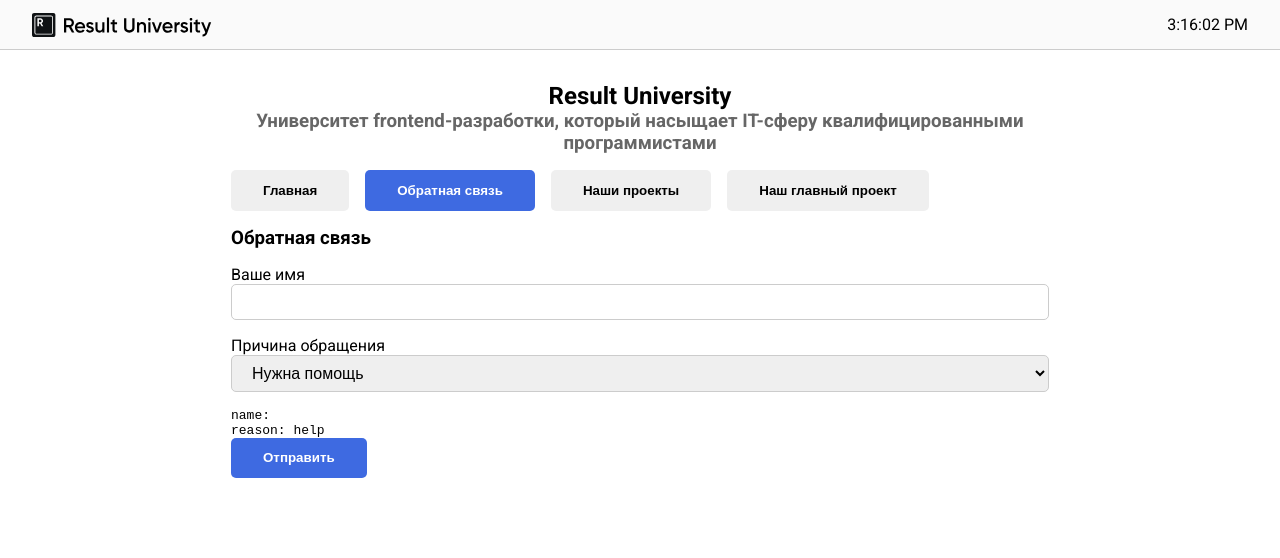
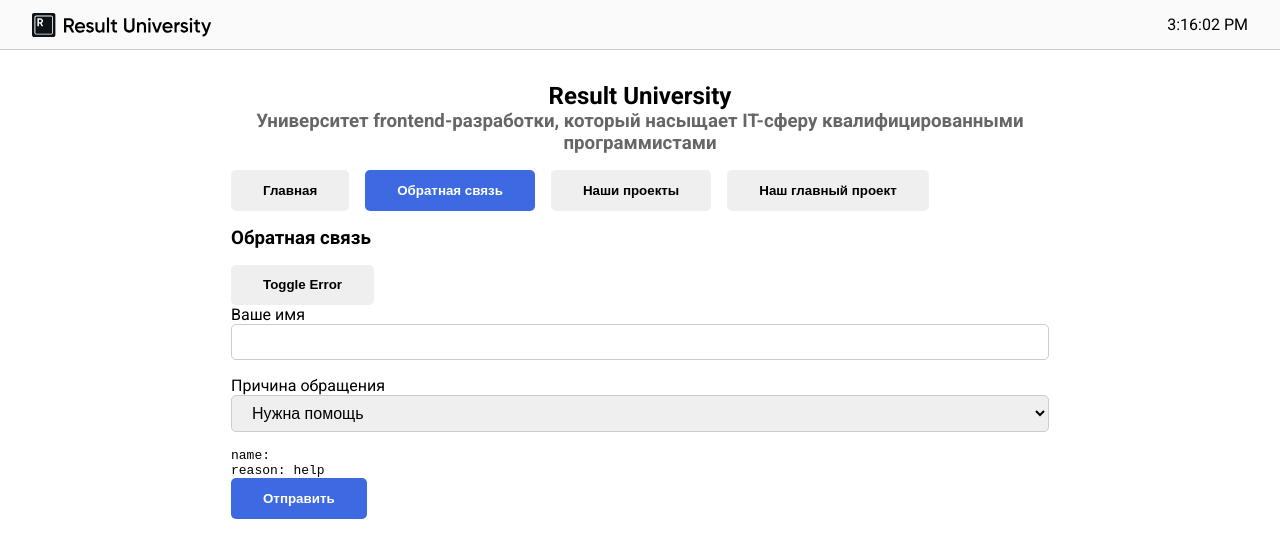
Before and after one commit to ArtyemDor/minin-free-course, a React (Vite) app: page / in a window 1280 px wide. Shown: the top 558 px of the page. Built offline with nearby package versions, Linux system fonts and the light colour scheme.

Commit message:
код сильно отрехтуем

```diff
--- a/src/components/FeedBackSection.jsx
+++ b/src/components/FeedBackSection.jsx
@@ -11,9 +11,17 @@
     setHasError(e.target.value.trim().length === 0)
   }
 
+  function ToggleError() {
+    setHasError((prev) => !prev) //false
+    //  setHasError(!hasError)    //true
+  }
+
   return (
     <section>
       <h3>Обратная связь</h3>
+
+      <Button onClick={ToggleError}>Toggle Error</Button>
+
       <form>
         <label htmlFor="name">Ваше имя</label>
         <input
```
